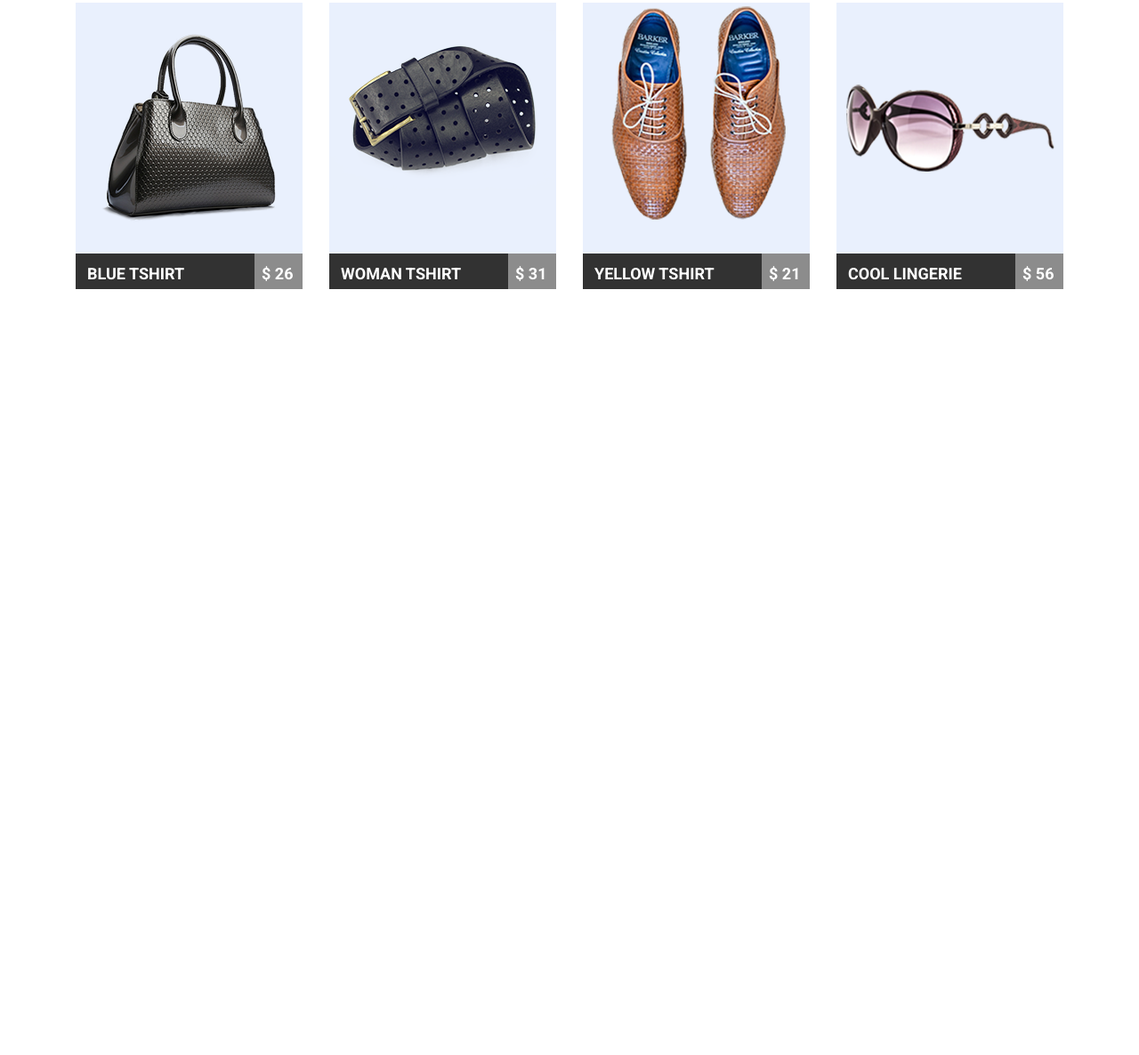
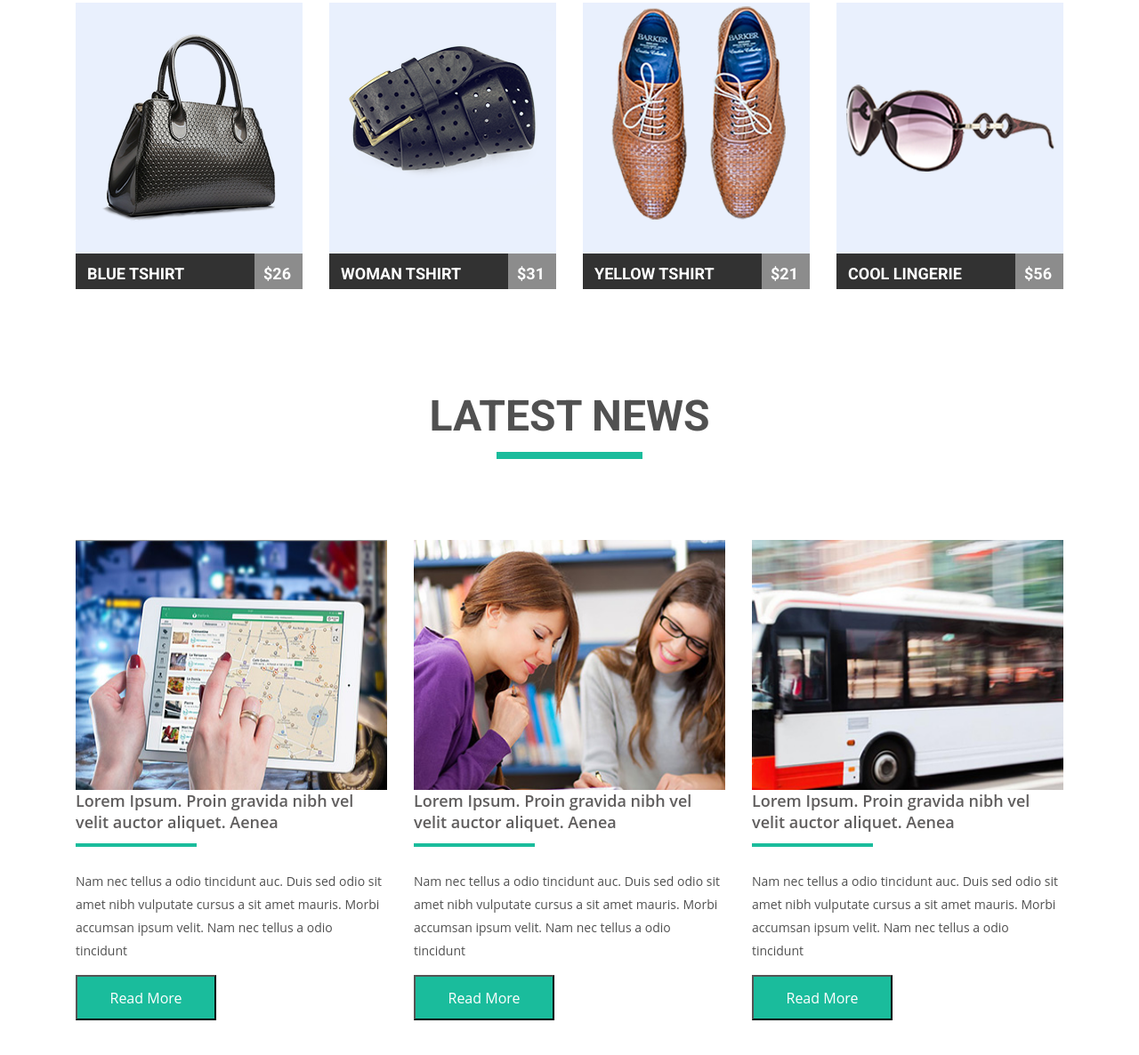
Before and after one commit to simabui/Homework, a plain HTML site: page hw04/index.html in a window 1280 px wide. Shown: the part 614-1800 px from the top of the page at 89% size. Before the commit the page ends 970 px from the top, so only its background shows below. Drawn offline with Linux system fonts and the light colour scheme.

Commit message:
Added News Section

```diff
--- a/hw04/css/styles.css
+++ b/hw04/css/styles.css
@@ -17,6 +17,10 @@ img {
   margin: 0 auto;
   font-family: "Roboto", sans-serif;
   border: 1px solid transparent;
+}
+
+section {
+  margin-bottom: 97px;
 }
 
 .clearfix::after {
@@ -88,6 +92,7 @@ input[type="”radio”"].visually-hidden {
   margin: 0 auto;
   font-size: 48px;
   line-height: 32px;
+  text-align: center;
   color: #515151;
   font-weight: 700;
   text-transform: uppercase;
@@ -173,18 +178,64 @@ input[type="”radio”"].visually-hidden {
   font-weight: 700;
   color: #fff;
   background-color: #8c8c8c;
-  padding: 7px 0 1px 8px;
+  padding: 7px 0 1px 10px;
 }
 
 .section-feature-price::before {
   content: "$";
-  display: inline-block;
+  display: block;
+  float: left;
 }
 
-.section-feature:hover .section-feature-name{
-    background-color: #1abc9c;
+.section-feature:hover .section-feature-name {
+  background-color: #1abc9c;
 }
 
-.section-feature:hover .section-feature-price{
-    background-color: #7fd9c7;
+.section-feature:hover .section-feature-price {
+  background-color: #7fd9c7;
 }
+
+/* News Section */
+.news {
+  width: 350px;
+  font-family: "Open Sans", sans-serif;
+  font-weight: 400;
+  float: left;
+  margin-top: 67px;
+}
+
+.news:not(:first-child) {
+  margin-left: 30px;
+}
+.news-title {
+  font-size: 18px;
+  line-height: 24px;
+  font-weight: 600;
+  color: #605e5e;
+}
+
+.news-title::after {
+  content: "";
+  display: block;
+  width: 136px;
+  height: 4px;
+  background-color: #1abc9c;
+  margin-top: 12px;
+}
+
+.news-description {
+  font-size: 14px;
+  line-height: 26px;
+  color: #515151;
+  margin-top: 26px;
+}
+
+.news-button {
+  background-color: #1abc9c;
+  color: #fff;
+  font-size: 16px;
+  line-height: 26px;
+  width: 158px;
+  height: 51px;
+  margin-top: 14px;
+}
--- a/hw04/index.html
+++ b/hw04/index.html
@@ -51,8 +51,7 @@
             </div>
           </div>
           <div class="section-feature ">
-            <div class="section-feature-img hat-img">
-            </div>
+            <div class="section-feature-img hat-img"></div>
             <div class="section-feature-name feature-name-size">
               yellow tshirt
             </div>
@@ -61,8 +60,7 @@
             </div>
           </div>
           <div class="section-feature ">
-            <div class="section-feature-img bag-img">
-            </div>
+            <div class="section-feature-img bag-img"></div>
             <div class="section-feature-name feature-name-size">
               cool lingerie
             </div>
@@ -71,8 +69,7 @@
             </div>
           </div>
           <div class="section-feature ">
-            <div class="section-feature-img second-bag-img">
-            </div>
+            <div class="section-feature-img second-bag-img"></div>
             <div class="section-feature-name feature-name-size">
               blue tshirt
             </div>
@@ -81,8 +78,7 @@
             </div>
           </div>
           <div class="section-feature ">
-            <div class="section-feature-img second-belt-img">
-            </div>
+            <div class="section-feature-img second-belt-img"></div>
             <div class="section-feature-name feature-name-size">
               woman tshirt
             </div>
@@ -91,8 +87,7 @@
             </div>
           </div>
           <div class="section-feature ">
-            <div class="section-feature-img second-shoe-img">
-            </div>
+            <div class="section-feature-img second-shoe-img"></div>
             <div class="section-feature-name feature-name-size">
               yellow tshirt
             </div>
@@ -101,9 +96,7 @@
             </div>
           </div>
           <div class="section-feature ">
-            <div class="section-feature-img sunglasses-img">
-
-            </div>
+            <div class="section-feature-img sunglasses-img"></div>
             <div class="section-feature-name feature-name-size">
               cool lingerie
             </div>
@@ -113,61 +106,48 @@
           </div>
         </div>
       </section>
+      <section>
+        <h1 class="visually-hidden">About News</h1>
+        <div class="section-title">latest news</div>
+        <div class="section-container clearfix">
+          <div class="news">
+            <img src="img/ipad.jpg" alt="Ipad" class="news-img" />
+            <div class="news-title">
+              Lorem Ipsum. Proin gravida nibh vel velit auctor aliquet. Aenea
+            </div>
+            <div class="news-description">
+              Nam nec tellus a odio tincidunt auc. Duis sed odio sit amet nibh
+              vulputate cursus a sit amet mauris. Morbi accumsan ipsum velit.
+              Nam nec tellus a odio tincidunt
+            </div>
+            <button class="news-button">Read More</button>
+          </div>
+          <div class="news">
+            <img src="img/work.jpg" alt="Work" class="news-img" />
+            <div class="news-title">
+              Lorem Ipsum. Proin gravida nibh vel velit auctor aliquet. Aenea
+            </div>
+            <div class="news-description">
+              Nam nec tellus a odio tincidunt auc. Duis sed odio sit amet nibh
+              vulputate cursus a sit amet mauris. Morbi accumsan ipsum velit.
+              Nam nec tellus a odio tincidunt
+            </div>
+            <button class="news-button">Read More</button>
+          </div>
+          <div class="news">
+            <img src="img/bus.jpg" alt="Bus" class="news-img" />
+            <div class="news-title">
+              Lorem Ipsum. Proin gravida nibh vel velit auctor aliquet. Aenea
+            </div>
+            <div class="news-description">
+              Nam nec tellus a odio tincidunt auc. Duis sed odio sit amet nibh
+              vulputate cursus a sit amet mauris. Morbi accumsan ipsum velit.
+              Nam nec tellus a odio tincidunt
+            </div>
+            <button class="news-button">Read More</button>
+          </div>
+        </div>
+      </section>
     </main>
   </body>
 </html>
-<!-- <div>
-          <div>
-            <img src="img/belt.png" alt="Women Belt" />
-          </div>
-          <div>
-            blue shirt 26
-          </div>
-        </div>
-        <div>
-          <div>
-            <img src="img/hat.png" alt="hat" />
-          </div>
-          <div>
-            blue shirt 26
-          </div>
-        </div>
-        <div>
-          <div>
-            <img src="img/bag.png" alt="Bag" />
-          </div>
-          <div>
-            blue shirt 26
-          </div>
-        </div>
-        <div>
-          <div>
-            <img src="img/bag_2.png" alt="Bag" />
-          </div>
-          <div>
-            blue shirt 26
-          </div>
-        </div>
-        <div>
-          <div>
-            <img src="img/belt.png" alt="Belt" />
-          </div>
-          <div>
-            blue shirt 26
-          </div>
-        </div>
-        <div>
-          <div>
-            <img src="img/shoe_2.png" alt="Men Shoe" />
-          </div>
-          <div>
-            blue shirt 26
-          </div>
-        </div>
-        <div>
-          <div>
-            <img src="img/sunglasses.png" alt="sunglasses" />
-          </div>
-          <div>
-            blue shirt 26
-          </div> -->
```
Also changed, not shown: hw04/img/bus.jpg (added), hw04/img/ipad.jpg (added), hw04/img/work.jpg (added).
